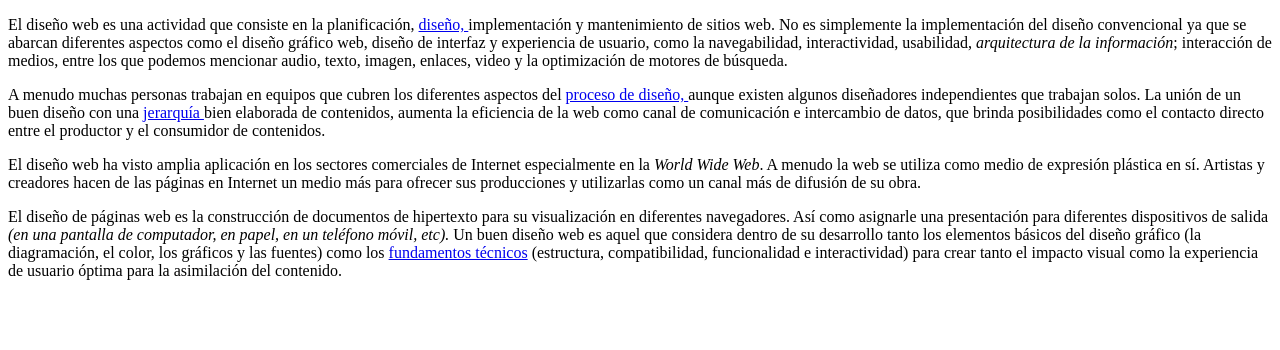
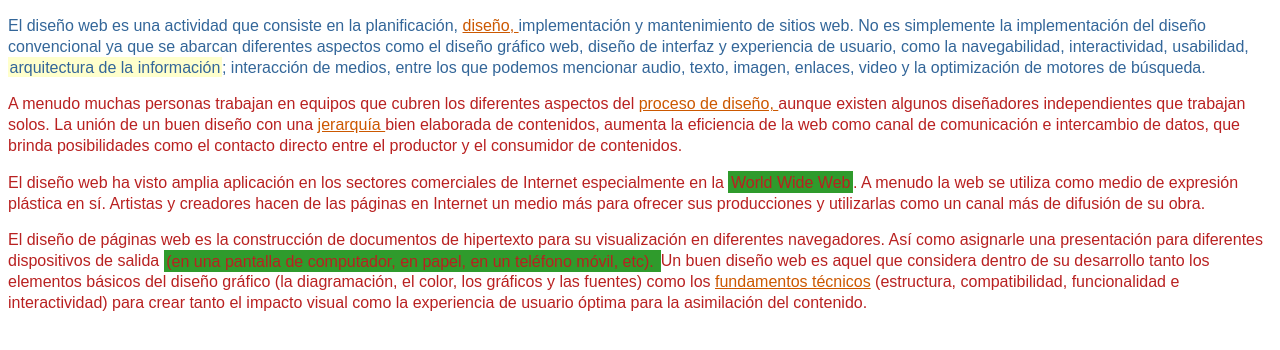
Before and after one commit to ragamurffin/Misestilos, a website: page public_html/index.html in a window 1280 px wide. Drawn offline with Linux system fonts and the light colour scheme.

Commit message:
Aplicando estilos a mi pagina

```diff
--- /dev/null
+++ b/public_html/css/estilos.css
@@ -0,0 +1,21 @@
+/*
+To change this license header, choose License Headers in Project Properties.
+To change this template file, choose Tools | Templates
+and open the template in the editor.
+*/
+/*
+    Created on : Feb 26, 2018, 7:43:33 PM
+    Author     : 00140421
+*/
+*{ font: 1em/1.3 Arial, Helvetica, sans-serif; }
+
+p{color: #B92121;}
+
+#primero p{ color: #336699; }
+
+a{ color: #CC5800; }
+
+#primero em{ background: #FFFFCC; padding: .1em; }
+.especial { background: #2F9B2C; border: 1px solid #2F9B2C; padding: .1em;}
+
+.normal spam{ font-weight: bold; }
--- a/public_html/index.html
+++ b/public_html/index.html
@@ -9,6 +9,7 @@ and open the template in the editor.
         <title>TODO supply a title</title>
         <meta charset="UTF-8">
         <meta name="viewport" content="width=device-width, initial-scale=1.0">
+        <link href="css/estilos.css" rel="stylesheet" type="text/css"/>
     </head>
     <body>
         <div id="primero">
```
